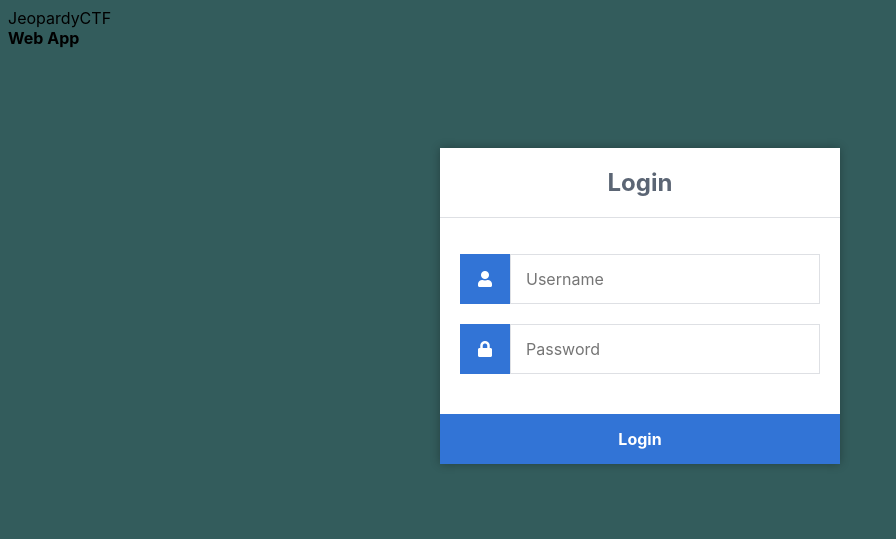
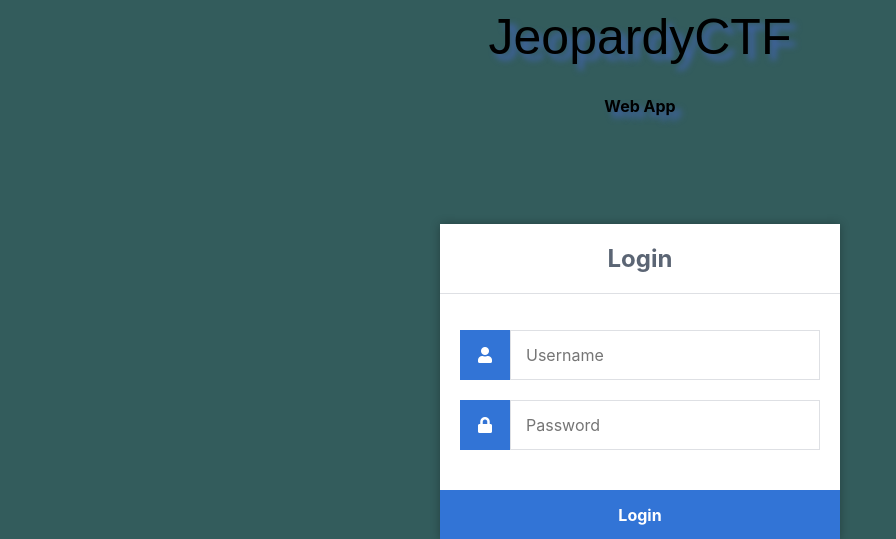
Before and after one commit to MrnsXns/My_CTF_Challenges, a PHP site: page /login.php in a window 1280 px wide. Shown: the top 539 px of the page, without its empty margins (0-896 px from the left). Run offline with PHP 8.4, Linux system fonts and the light colour scheme.

Commit message:
Update login_style.css
add style to greeting div and span

```diff
--- a/Jeopardy_CTF/login/login_style.css
+++ b/Jeopardy_CTF/login/login_style.css
@@ -66,3 +66,16 @@ body {
 
 
 }
+
+.greeting {
+    text-align: center;
+
+}
+
+.greeting span{
+
+    font-family: luminary, fantasy;
+    font-size:50px;
+    text-shadow: 6px 6px 6px rgb(66, 100, 173)
+
+}
```
